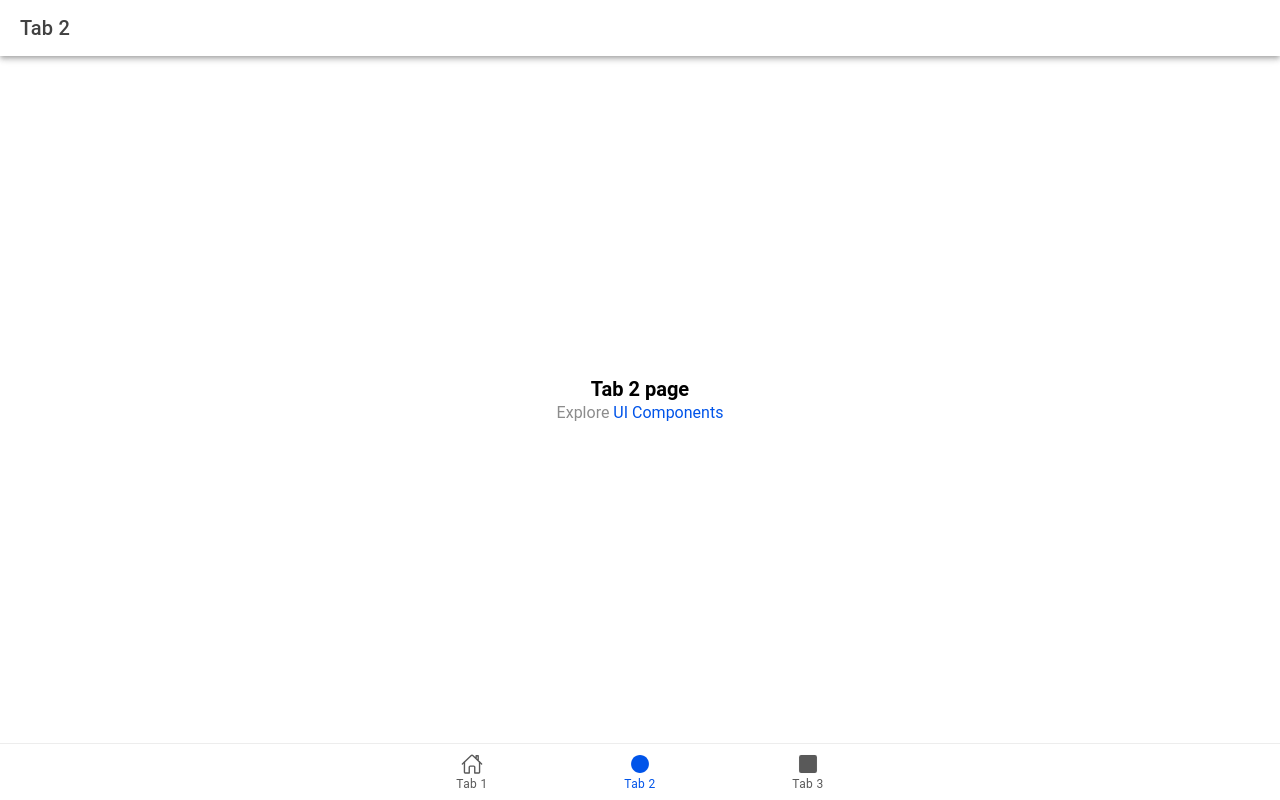
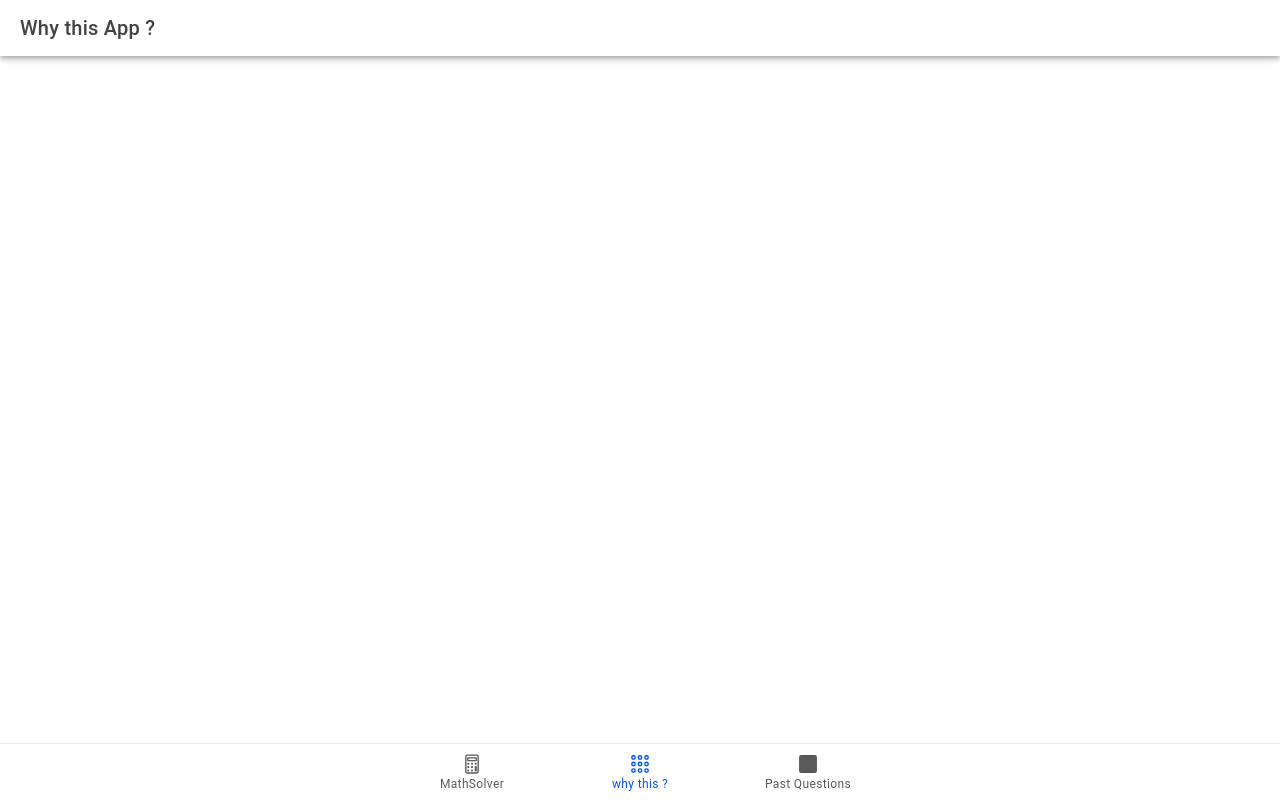
Before and after one commit to AdebisiJoe/math-solver-frontend, a React (Vite) app: page /tab2 in a window 1280 px wide. Built offline with nearby package versions, Linux system fonts and the light colour scheme.

Commit message:
add loading spinner

```diff
--- a/src/App.tsx
+++ b/src/App.tsx
@@ -10,7 +10,7 @@ import {
   setupIonicReact
 } from '@ionic/react';
 import { IonReactRouter } from '@ionic/react-router';
-import { ellipse, square, triangle, homeOutline } from 'ionicons/icons';
+import { ellipse, square, calculatorOutline, appsOutline } from 'ionicons/icons';
 import Tab1 from './pages/Tab1';
 import Tab2 from './pages/Tab2';
 import Tab3 from './pages/Tab3';
@@ -67,16 +67,16 @@ const App: React.FC = () => (
         </IonRouterOutlet>
         <IonTabBar slot="bottom">
           <IonTabButton tab="tab1" href="/tab1">
-            <IonIcon aria-hidden="true" icon={homeOutline} />
-            <IonLabel>Tab 1</IonLabel>
+            <IonIcon aria-hidden="true" icon={calculatorOutline} />
+            <IonLabel>MathSolver</IonLabel>
           </IonTabButton>
           <IonTabButton tab="tab2" href="/tab2">
-            <IonIcon aria-hidden="true" icon={ellipse} />
-            <IonLabel>Tab 2</IonLabel>
+            <IonIcon aria-hidden="true" icon={appsOutline} />
+            <IonLabel>why this ?</IonLabel>
           </IonTabButton>
           <IonTabButton tab="tab3" href="/tab3">
             <IonIcon aria-hidden="true" icon={square} />
-            <IonLabel>Tab 3</IonLabel>
+            <IonLabel>Past Questions</IonLabel>
           </IonTabButton>
         </IonTabBar>
       </IonTabs>
--- a/src/pages/Tab1.tsx
+++ b/src/pages/Tab1.tsx
@@ -1,5 +1,5 @@
-import React, { useState, useEffect } from 'react';
-import { IonContent, IonHeader, IonPage, IonTitle, IonToolbar, IonButton, IonCard, IonCardHeader, IonCardContent } from '@ionic/react';
+import React, { useState } from 'react';
+import { IonContent, IonHeader, IonPage, IonTitle, IonToolbar, IonButton, IonCard, IonCardHeader, IonLoading } from '@ionic/react';
 import ExploreContainer from '../components/ExploreContainer';
 import Mathfield from '../components/mathlive/Mathfield';
 import QuestionModal from '../components/QuestionModal';
@@ -12,15 +12,17 @@ const Tab1: React.FC = () => {
   const [solution, setSolution] = useState('');
   const [pastQuestions, setPastQuestions] = useState<{ question: string, solution: string }[]>([]);
   const [selectedQuestion, setSelectedQuestion] = useState<{ question: string, solution: string } | null>(null);
-
+  const [isLoading, setIsLoading] = useState(false);
 
   const handleSolveQuestion = async () => {
+    setIsLoading(true);
     const result = await solveQuestion(question);
     setSolution(result);
 
     const questions = await getPastQuestions(question);
     console.log(questions);
     setPastQuestions(questions);
+    setIsLoading(false);
   };
 
   const handleCardClick = (question: string, solution: string) => {
@@ -35,13 +37,13 @@ const Tab1: React.FC = () => {
     <IonPage>
       <IonHeader>
         <IonToolbar>
-          <IonTitle>Math Solver</IonTitle>
+          <IonTitle>MathSolver</IonTitle>
         </IonToolbar>
       </IonHeader>
       <IonContent fullscreen>
         <IonHeader collapse="condense">
           <IonToolbar>
-            <IonTitle size="large">Math Solver</IonTitle>
+            <IonTitle size="large">MathSolver</IonTitle>
           </IonToolbar>
         </IonHeader>
         <ExploreContainer name="Tab 1 page" />
@@ -56,10 +58,10 @@ const Tab1: React.FC = () => {
           <IonButton expand="block" onClick={handleSolveQuestion}>Solve Question</IonButton>
           {solution && <p> Solution:  <MathTextDisplay content={solution} /></p>}
 
-         <h2>Past Solved Questions</h2>
+          {pastQuestions && <h2>Past similar Questions solved for other users</h2>}
           {pastQuestions && pastQuestions.map((q, index) => (
             <IonCard key={index} button onClick={() => handleCardClick(q.question, q.solution)}>
-            <IonCardHeader><MathTextDisplay content={q.question}  isInline={true} /></IonCardHeader>
+              <IonCardHeader><MathTextDisplay content={q.question} isInline={true} /></IonCardHeader>
             </IonCard>
           ))}
 
@@ -71,6 +73,12 @@ const Tab1: React.FC = () => {
               solution={selectedQuestion.solution}
             />
           )}
+
+          <IonLoading
+            isOpen={isLoading}
+            message={'Solving your question...'}
+            spinner="crescent"
+          />
         </IonContent>
       </IonContent>
     </IonPage>
--- a/src/pages/Tab2.tsx
+++ b/src/pages/Tab2.tsx
@@ -7,16 +7,16 @@ const Tab2: React.FC = () => {
     <IonPage>
       <IonHeader>
         <IonToolbar>
-          <IonTitle>Tab 2</IonTitle>
+          <IonTitle>Why this App ?</IonTitle>
         </IonToolbar>
       </IonHeader>
       <IonContent fullscreen>
         <IonHeader collapse="condense">
           <IonToolbar>
-            <IonTitle size="large">Tab 2</IonTitle>
+            <IonTitle size="large">Why this App ?</IonTitle>
           </IonToolbar>
         </IonHeader>
-        <ExploreContainer name="Tab 2 page" />
+
       </IonContent>
     </IonPage>
   );
```
Lines whose indentation alone changed are shown as unchanged.
